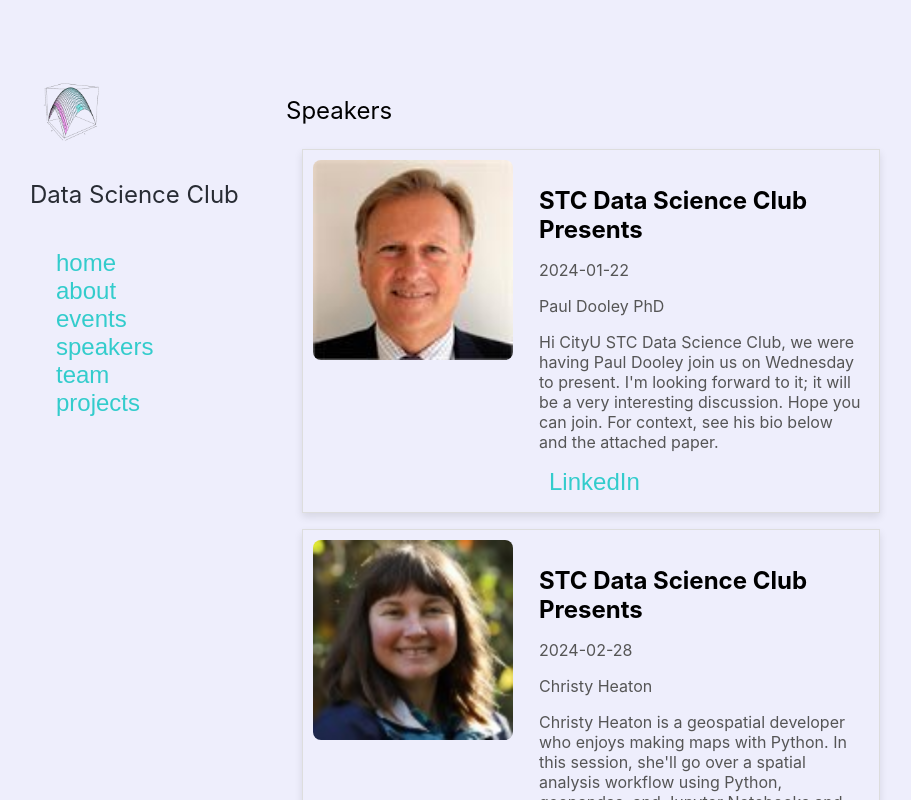
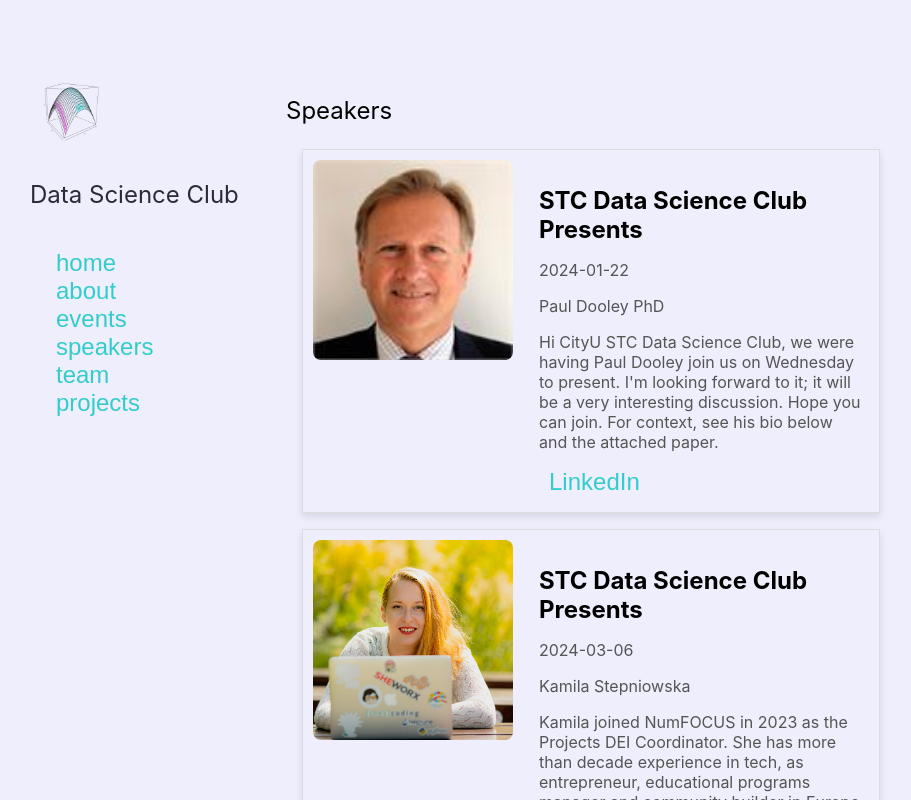
Before and after one commit to STC-Data-Science-Club/STCDataScienceClub.github.io, a React (Create React App) app: page /#/speakers in a window 1280 px wide. Shown: the top 800 px of the page, without its empty margins (2-913 px from the left). Built offline with nearby package versions, Linux system fonts and the light colour scheme.

Commit message:
updateing events data

```diff
--- a/src/data/event_data.js
+++ b/src/data/event_data.js
@@ -1,13 +1,5 @@
 const events = [
-    {
-        "date": "2024-02-28",
-        "title": "STC Data Science Club Presents",
-        "subtitle": "Christy Heaton",
-        "description": "Christy Heaton is a geospatial developer who enjoys making maps with Python. In this session, she'll go over a spatial analysis workflow using Python, geopandas, and Jupyter Notebooks and create a web map showing the results.",
-        "imageKey": "christy",
-        "linkText": "LinkedIn",
-        "link": "https://www.linkedin.com/in/christyheaton/"
-    },
+
     {
         "date": "2024-03-06",
         "title": "STC Data Science Club Presents",
--- a/src/data/speakers_data.js
+++ b/src/data/speakers_data.js
@@ -7,15 +7,6 @@
         "imageKey": "paul",
         "linkText": "LinkedIn",
         "link": "https://www.linkedin.com/in/paul-dooley-b3661450/"
-    },
-    {
-        "date": "2024-02-28",
-        "title": "STC Data Science Club Presents",
-        "subtitle": "Christy Heaton",
-        "description": "Christy Heaton is a geospatial developer who enjoys making maps with Python. In this session, she'll go over a spatial analysis workflow using Python, geopandas, and Jupyter Notebooks and create a web map showing the results.",
-        "imageKey": "christy",
-        "linkText": "LinkedIn",
-        "link": "https://www.linkedin.com/in/christyheaton/"
     },
     {
         "date": "2024-03-06",
--- a/src/images/images.js
+++ b/src/images/images.js
@@ -1,12 +1,10 @@
 import jim from "./speaker_headshots/jim_walseth.jpeg"
-import christy from "./speaker_headshots/christy_heaton.jpeg"
 import kamila from "./speaker_headshots/KamilaStepniowska2020.jpg"
 import paul from "./speaker_headshots/paulDooley.jpeg"
 import  githubio from './project_images/ws7Q0-removebg-preview.png'
 
 const images = {
     'jim': jim,
-    "christy": christy,
     "kamila": kamila,
     "paul": paul
 }
```
Also changed, not shown: src/images/speaker_headshots/christy_heaton.jpeg (deleted).
